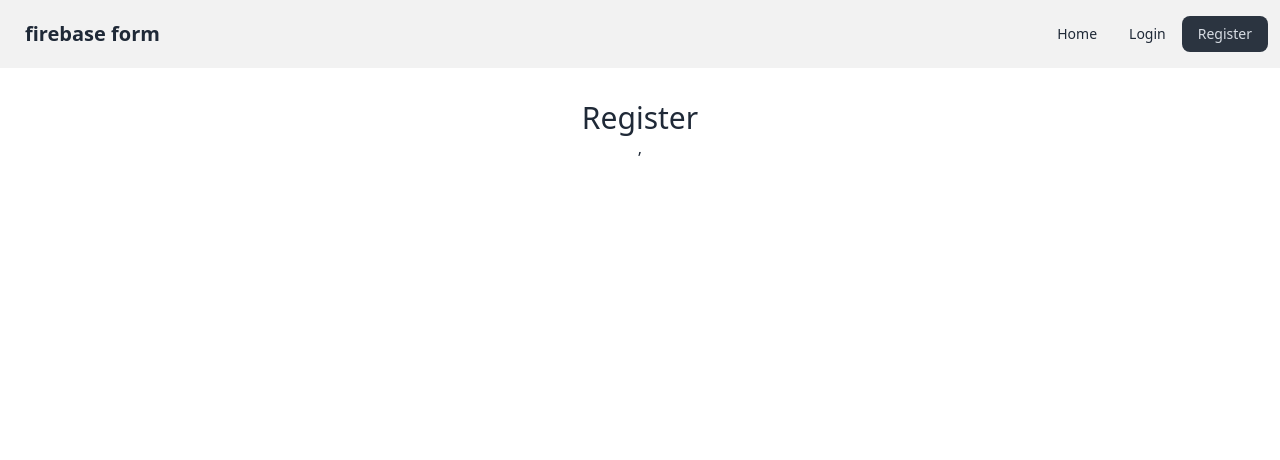
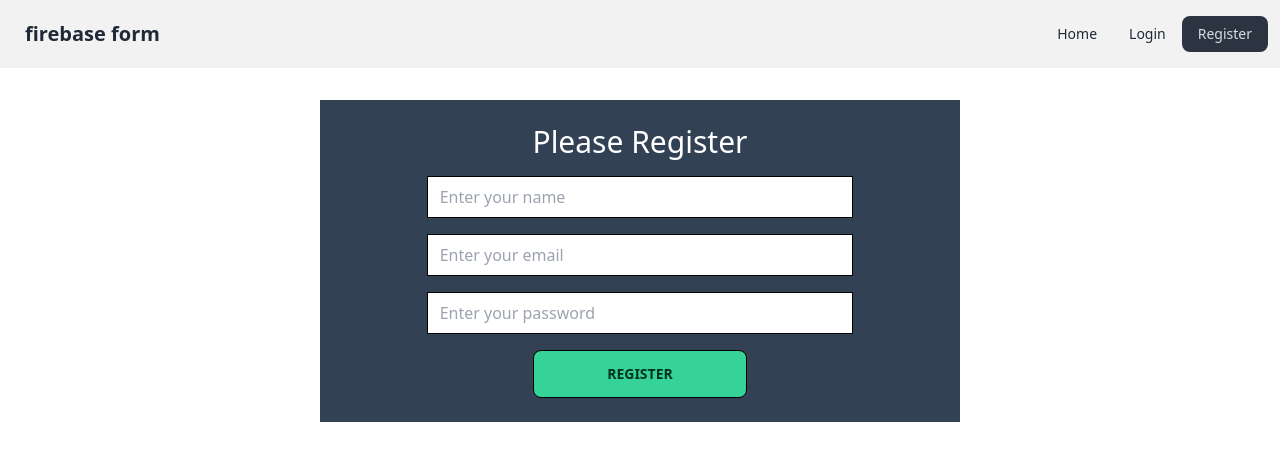
Before and after one commit to abdullahabutasneem/form-validation-firebase, a React (Vite) app: page /register in a window 1280 px wide. Shown: the top 460 px of the page. Built offline with nearby package versions, Linux system fonts and the light colour scheme.

Commit message:
UI for form registration is done

```diff
--- a/src/Register/Register.jsx
+++ b/src/Register/Register.jsx
@@ -1,7 +1,38 @@
 const Register = () => {
   return (
     <div className="text-center py-8">
-      <h2 className="text-3xl">Register</h2>,
+      <div className="bg-slate-700 py-6 w-1/2 mx-auto">
+        <h2 className="text-3xl text-white">Please Register</h2>
+        <form>
+          <input
+            className="w-2/3 mb-4 mt-4 border-black border-[1px] pl-3 py-2"
+            type="text"
+            name="name"
+            placeholder="Enter your name"
+          />
+          <br />
+          <input
+            className="w-2/3 mb-4 border-black border-[1px] pl-3 py-2"
+            type="email"
+            name="email"
+            placeholder="Enter your email"
+          />
+          <br />
+          <input
+            className="w-2/3 mb-4 border-black border-[1px] pl-3 py-2"
+            type="password"
+            name="password"
+            placeholder="Enter your password"
+          />
+          <br />
+          <input
+            className="btn btn-success w-1/3 border-black border-[1px]"
+            type="submit"
+            value="Register"
+          />
+          <br />
+        </form>
+      </div>
     </div>
   );
 };
```
